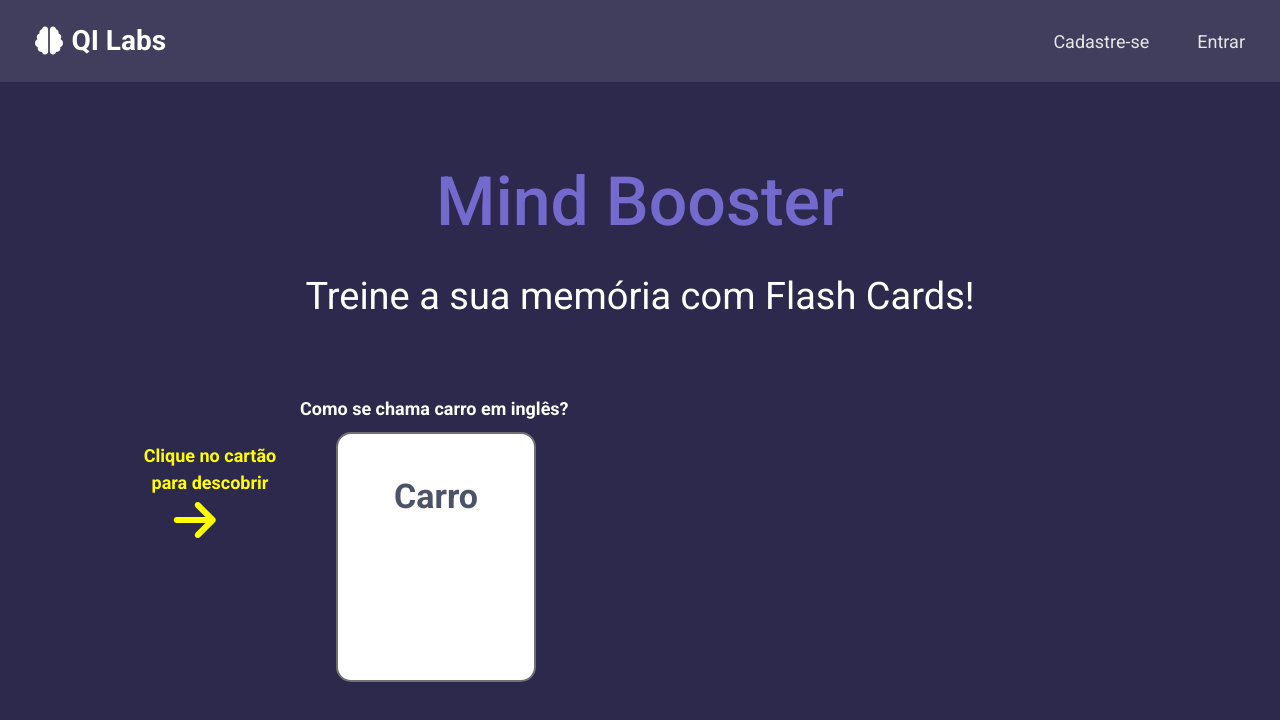
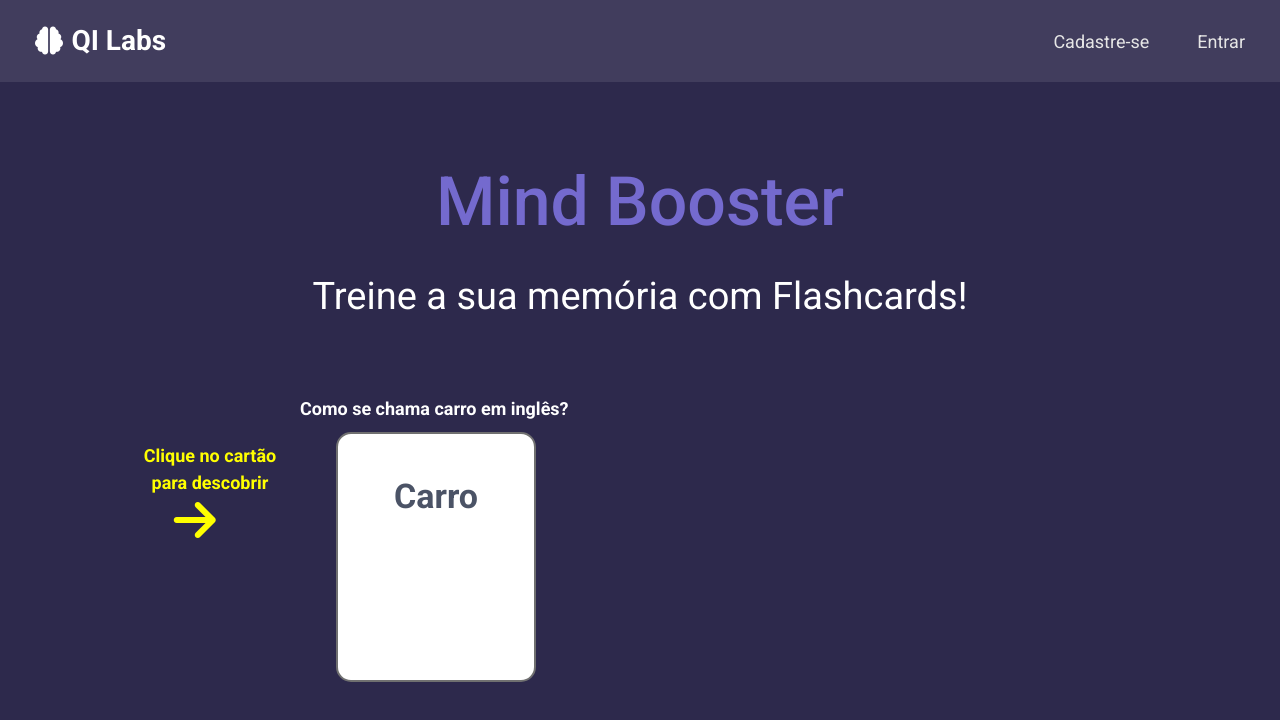
Before and after one commit to matheushenriqueferreira/flashcards, a React (Vite) app: page / in a window 1280 px wide. Shown: the top 720 px of the page. Built offline with nearby package versions, Linux system fonts and the light colour scheme.

Commit message:
Fix:  subtitulo

```diff
--- a/src/pages/Home/index.jsx
+++ b/src/pages/Home/index.jsx
@@ -56,7 +56,7 @@ export const Home = () => {
         <main className="homeMain">
           <div className="homeContainer1">
             <h1>Mind Booster</h1>
-            <span>Treine a sua memória com Flash Cards!</span>
+            <span>Treine a sua memória com Flashcards!</span>
           </div>
           <div className="homeContainer2">
             <span>Como se chama carro em inglês?</span>
```
Also changed, not shown: 1 other file (tests, documents, lock files or other folders).
